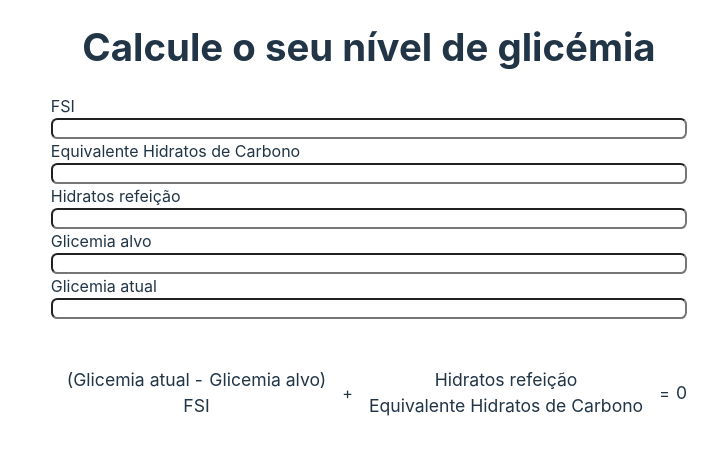
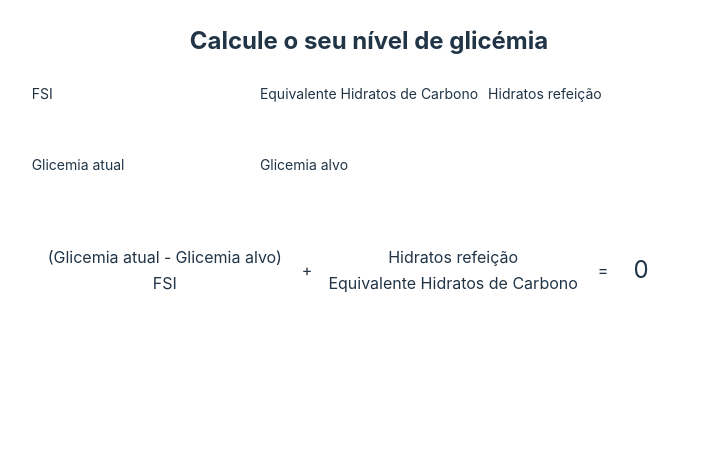
Before and after one commit to FranciscoABMMiranda/calc-glicemia, a React (Vite) app: page / in a window 1280 px wide. Shown: the top 452 px of the page, without its empty margins (271-989 px from the left). Built offline with nearby package versions, Linux system fonts and the light colour scheme; the HTML template or start-up script is replaced by a standard one.

Commit message:
feat: calc and styles in form

```diff
--- a/src/components/form/Form.styles.ts
+++ b/src/components/form/Form.styles.ts
@@ -1,28 +1,76 @@
-import styled from "styled-components";
+import styled, { css } from "styled-components";
 
-export const StyledForm = styled.form``;
+import * as media from "../../styles/custom-media.styles";
+
+import Input from "../input/Input";
+import { FracStyleProps } from "./Form.types";
+
+export const StyledContainer = styled.section`
+  margin: 0 1.2rem;
+`;
+
+export const StyledForm = styled.form`
+  display: grid;
+  grid-template-columns: 1fr 1fr;
+  gap: 1rem;
+
+  ${media.mobileMedia} {
+    grid-template-columns: 1fr;
+  }
+
+  ${media.gteSmallMedia} {
+    grid-template-columns: repeat(3, 1fr);
+  }
+`;
 
 export const StyledCalc = styled.div`
   display: flex;
+  flex-direction: column;
   align-items: center;
   margin-top: 3rem;
+
+  ${media.gteSmallMedia} {
+    flex-direction: row;
+  }
 `;
 
-export const StyledFrac = styled.div`
+export const StyledFrac = styled.div<FracStyleProps>`
   position: relative;
   display: flex;
   flex-direction: column;
   align-items: center;
-  margin-inline: 1rem;
+  margin-inline: 1.6rem;
 
-  &::after {
+  &:after,
+  &:before {
+    display: none;
     content: "";
     top: 50%;
     position: absolute;
-    width: 100%;
-    height: 2px;
+    width: 8rem;
+    height: 0.2rem;
     background: white;
+    transform: rotate(45deg);
   }
+
+  &:before {
+    transform: rotate(-45deg);
+  }
+
+  ${({ isCancelled }) =>
+    isCancelled &&
+    css`
+      &:after,
+      &:before {
+        display: block;
+      }
+    `}
+`;
+
+export const StyledDivider = styled.div`
+  width: 100%;
+  height: 0.2rem;
+  background: white;
 `;
 
 export const StyledLine = styled.div`
@@ -30,9 +78,27 @@ export const StyledLine = styled.div`
 `;
 
 export const StyledSpan = styled.span`
-  font-size: 1.1rem;
+  font-size: 1.6rem;
 
   &:not(:first-child) {
     margin-left: 0.4rem;
   }
 `;
+
+export const StyledInput = styled(Input)`
+  margin-bottom: 0.8rem;
+`;
+
+export const StyledResult = styled.div`
+  margin-top: 0.8rem;
+  padding: 0.4rem 1.2rem;
+  border: 0.1rem solid white;
+  border-radius: 0.8rem;
+
+  font-size: 2.4rem;
+
+  ${media.gteSmallMedia} {
+    margin-top: 0;
+    margin-left: 1.2rem;
+  }
+`;
--- a/src/components/form/Form.tsx
+++ b/src/components/form/Form.tsx
@@ -1,14 +1,19 @@
 import { useState } from "react";
 
-import Input from "../input/Input";
 import {
+  StyledContainer,
   StyledCalc,
   StyledForm,
   StyledFrac,
+  StyledInput,
   StyledLine,
   StyledSpan,
+  StyledDivider,
+  StyledResult,
 } from "./Form.styles";
 import { ValueType } from "./Form.types";
+
+const MIN_CURR_GLI = 120;
 
 const isAnyNull = (arr: ValueType[]) => arr.some((item) => item === null);
 
@@ -27,68 +32,98 @@ function calulateInsuline(
     return 0;
   }
 
+  if (currGli! > MIN_CURR_GLI) {
     return ((currGli! - targetGli!) / fsi! + hcFood! / uhc!).toFixed(1);
   }
 
+  return (hcFood! / uhc!).toFixed(1);
+}
+
 const Form = () => {
-  const [fsi, setFsi] = useState<ValueType>(null);
+  const [fsi, setFsi] = useState<ValueType>(
+    localStorage.getItem("fsi") ? Number(localStorage.getItem("fsi")) : null
+  );
   const [uhc, setUhc] = useState<ValueType>(null);
-  const [targetGli, setTargetGli] = useState<ValueType>(null);
+  const [targetGli, setTargetGli] = useState<ValueType>(
+    localStorage.getItem("targetGli")
+      ? Number(localStorage.getItem("targetGli"))
+      : null
+  );
   const [currGli, setCurrGli] = useState<ValueType>(null);
   const [hcFood, setHcFood] = useState<ValueType>(null);
 
   const total = calulateInsuline(fsi, uhc, targetGli, currGli, hcFood);
 
+  const handleChange =
+    (setFunc: (value: ValueType) => void, storageKey?: string) =>
+    (e: React.ChangeEvent<HTMLInputElement>) => {
+      const { value } = e.target;
+      if (value.length) {
+        storageKey && localStorage.setItem(storageKey, value);
+        return setFunc(Number(value));
+      }
+      return setFunc(null);
+    };
+
   return (
+    <StyledContainer>
       <StyledForm>
-      <Input
+        <StyledInput
           label="FSI"
           type="number"
-        onChange={(e) => setFsi(Number(e.target.value))}
+          onChange={handleChange(setFsi, "fsi")}
+          {...(fsi ? { defaultValue: fsi } : {})}
         />
-      <Input
+        <StyledInput
           label="Equivalente Hidratos de Carbono"
           type="number"
-        onChange={(e) => setUhc(Number(e.target.value))}
+          onChange={handleChange(setUhc)}
+          {...(uhc ? { defaultValue: uhc } : {})}
         />
-      <Input
+        <StyledInput
           label="Hidratos refeição"
           type="number"
-        onChange={(e) => setHcFood(Number(e.target.value))}
+          onChange={handleChange(setHcFood)}
+          {...(hcFood ? { defaultValue: hcFood } : {})}
         />
-      <Input
+        <StyledInput
+          label="Glicemia atual"
+          type="number"
+          onChange={handleChange(setCurrGli)}
+          {...(currGli ? { defaultValue: currGli } : {})}
+        />
+        <StyledInput
           label="Glicemia alvo"
           type="number"
-        onChange={(e) => setTargetGli(Number(e.target.value))}
+          onChange={handleChange(setTargetGli, "targetGli")}
+          {...(targetGli ? { defaultValue: targetGli } : {})}
         />
-      <Input
-        label="Glicemia atual"
-        type="number"
-        onChange={(e) => setCurrGli(Number(e.target.value))}
-      />
+      </StyledForm>
       <StyledCalc>
-        <StyledFrac>
+        <StyledFrac isCancelled={!!currGli && currGli <= MIN_CURR_GLI}>
           <StyledLine>
             <StyledSpan>{`(${currGli ?? "Glicemia atual"} -`}</StyledSpan>
             <StyledSpan>{`${targetGli ?? "Glicemia alvo"})`}</StyledSpan>
           </StyledLine>
+          <StyledDivider />
           <StyledLine>
             <StyledSpan>{fsi ?? "FSI"}</StyledSpan>
           </StyledLine>
         </StyledFrac>
-        {" + "}
+        <StyledSpan>{" + "}</StyledSpan>
         <StyledFrac>
           <StyledLine>
             <StyledSpan>{hcFood ?? "Hidratos refeição"}</StyledSpan>
           </StyledLine>
+          <StyledDivider />
           <StyledLine>
             <StyledSpan>{uhc ?? "Equivalente Hidratos de Carbono"}</StyledSpan>
           </StyledLine>
         </StyledFrac>
-        {" = "}
-        <StyledSpan>{total ?? "Total"}</StyledSpan>
+        <StyledSpan>{" = "}</StyledSpan>
+        <StyledResult>{total ?? "Total"}</StyledResult>
       </StyledCalc>
-    </StyledForm>
+    </StyledContainer>
   );
 };
 
--- a/src/components/form/Form.types.ts
+++ b/src/components/form/Form.types.ts
@@ -1 +1,5 @@
 export type ValueType = number | null;
+
+export type FracStyleProps = {
+  isCancelled?: boolean;
+};
--- a/src/components/input/Input.styles.ts
+++ b/src/components/input/Input.styles.ts
@@ -1,6 +1,9 @@
 import styled from "styled-components";
 
 export const StyledInput = styled.input`
+  font-size: 1.4rem;
+  padding: 0.8rem;
+  border: 0;
   border-radius: 0.4rem;
 
   &:focus {
@@ -16,4 +19,5 @@ export const StyledContainer = styled.div`
 
 export const StyledLabel = styled.label`
   /*   position: absolute; */
+  font-size: 1.4rem;
 `;
--- a/src/index.css
+++ b/src/index.css
@@ -11,6 +11,10 @@
   text-rendering: optimizeLegibility;
   -webkit-font-smoothing: antialiased;
   -moz-osx-font-smoothing: grayscale;
+}
+
+html {
+  font-size: 62.5%; /* Sets up the Base 10 rem */
 }
 
 a {
--- a/src/pages/home/Home.styles.ts
+++ b/src/pages/home/Home.styles.ts
@@ -7,3 +7,8 @@ export const StyledMain = styled.main`
   justify-content: flex-start;
   align-items: center;
 `;
+
+export const StyledTitle = styled.h1`
+  padding: 1.2rem;
+  text-align: center;
+`;
--- a/src/pages/home/Home.tsx
+++ b/src/pages/home/Home.tsx
@@ -1,10 +1,10 @@
 import Form from "../../components/form/Form";
-import { StyledMain } from "./Home.styles";
+import { StyledMain, StyledTitle } from "./Home.styles";
 
 const Home = () => {
   return (
     <StyledMain>
-      <h1>Calcule o seu nível de glicémia</h1>
+      <StyledTitle>Calcule o seu nível de glicémia</StyledTitle>
       <Form />
     </StyledMain>
   );
--- /dev/null
+++ b/src/styles/custom-media.styles.ts
@@ -0,0 +1,48 @@
+/**
+ * There are two type of constants exported here:
+ * - simple media query strings (to use, for example, with window.matchMedia())
+ * - media query strings prefixed with @media (for easier use on template literals)
+ */
+
+/* Simple */
+export const mobile = "(max-width: 28.75em)"; // <= 460px
+export const extraSmall = "(max-width: 47.94em)"; // <= 767px
+export const small = "(min-width: 48em) and (max-width: 63.94em)"; // >= 768px && <= 1023
+export const medium = "(min-width: 64em) and (max-width: 89.94em)"; // >= 1024 && <= 1439
+export const large = "(min-width: 90em)"; // >= 1440px
+
+export const gteSmall = "(min-width: 48em)"; // >= 768px
+export const gteMedium = "(min-width: 64em)"; // >= 1024px
+
+export const lteSmall = "(max-width: 63.94em)"; // <= 1023px
+export const lteSmallTablet = "(max-width: 64.94rem)"; // <= 1038px
+export const lteMedium = "(max-width: 89.94em)"; // <= 1439px
+
+export const gteMediumHeader = "(min-width: 80em)"; // >= 1280px
+export const lteMediumHeader = "(max-width: 79.94em)"; // <= 1279px
+
+/* Prefixed with @media */
+export const mobileMedia = `@media ${mobile}`; // <= 460px
+export const extraSmallMedia = `@media ${extraSmall}`; // <= 767px
+export const smallMedia = `@media ${small}`; // >= 768px && <= 1023
+export const mediumMedia = `@media ${medium}`; // >= 1024 && <= 1439
+export const largeMedia = `@media ${large}`; // >= 1440px
+
+export const gteSmallMedia = `@media ${gteSmall}`; // >= 768px
+export const gteMediumMedia = `@media ${gteMedium}`; // >= 1024px
+
+export const lteSmallMedia = `@media ${lteSmall}`; // <= 1023px
+export const lteMediumMedia = `@media ${lteMedium}`; // <= 1439px
+
+export const gteHeaderMedia = `@media ${gteMediumHeader}`; // >= 1280px
+export const lteHeaderMedia = `@media ${lteMediumHeader}`; // <= 1279px
+
+/* Safari */
+// These are only being used to overcome this Safari problem: https://bugs.webkit.org/show_bug.cgi?id=159635
+export const extraSmallSafari = "(max-width: 76.7em)"; // <= 767px
+export const smallSafari = "(min-width: 76.8em) and (max-width: 102.3em)"; // >= 768px && <= 1023
+export const mediumSafari = "(min-width: 102.4em) and (max-width: 143.9em)"; // >= 1024 && <= 1439
+export const largeSafari = "(min-width: 144em)"; // >= 1440px
+
+// With cursor, to avoid selecting touch screens
+export const withCursor = "@media (hover: hover) and (pointer: fine)";
```
Lines whose indentation alone changed are shown as unchanged.
